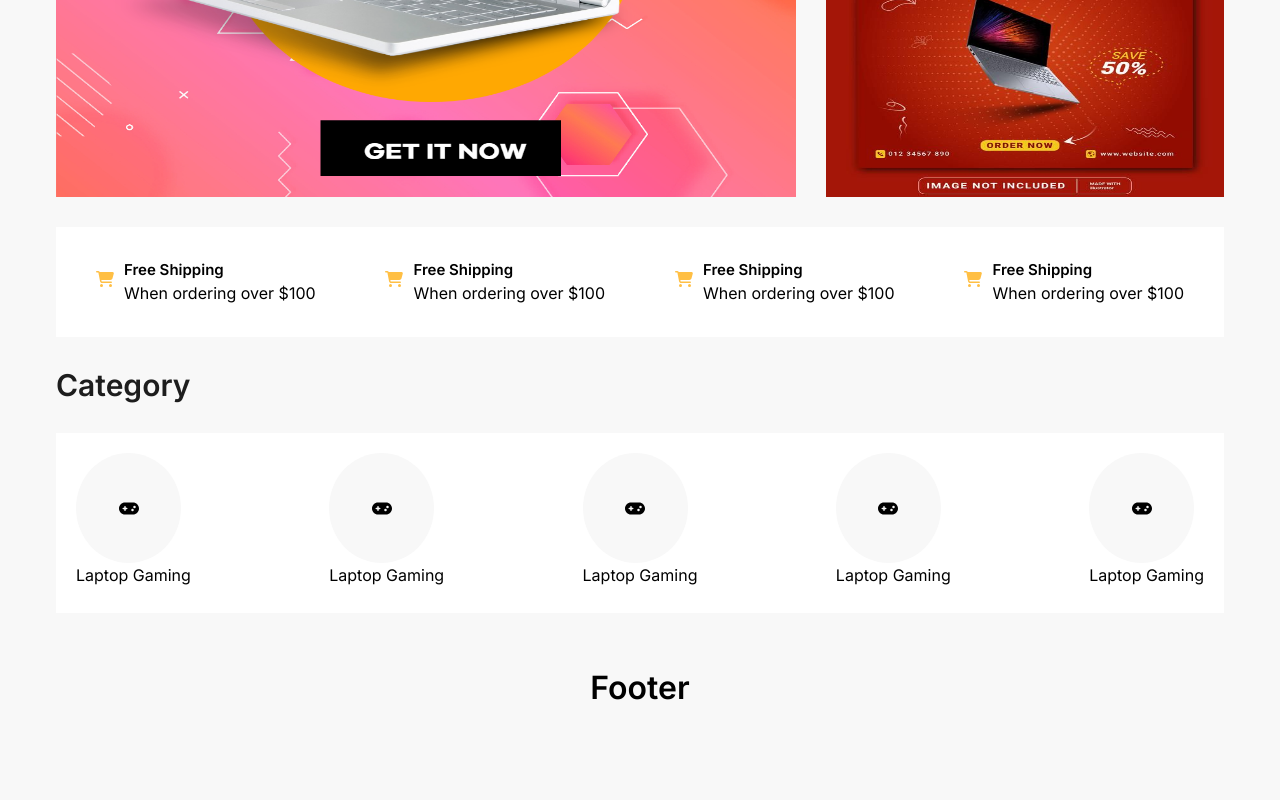
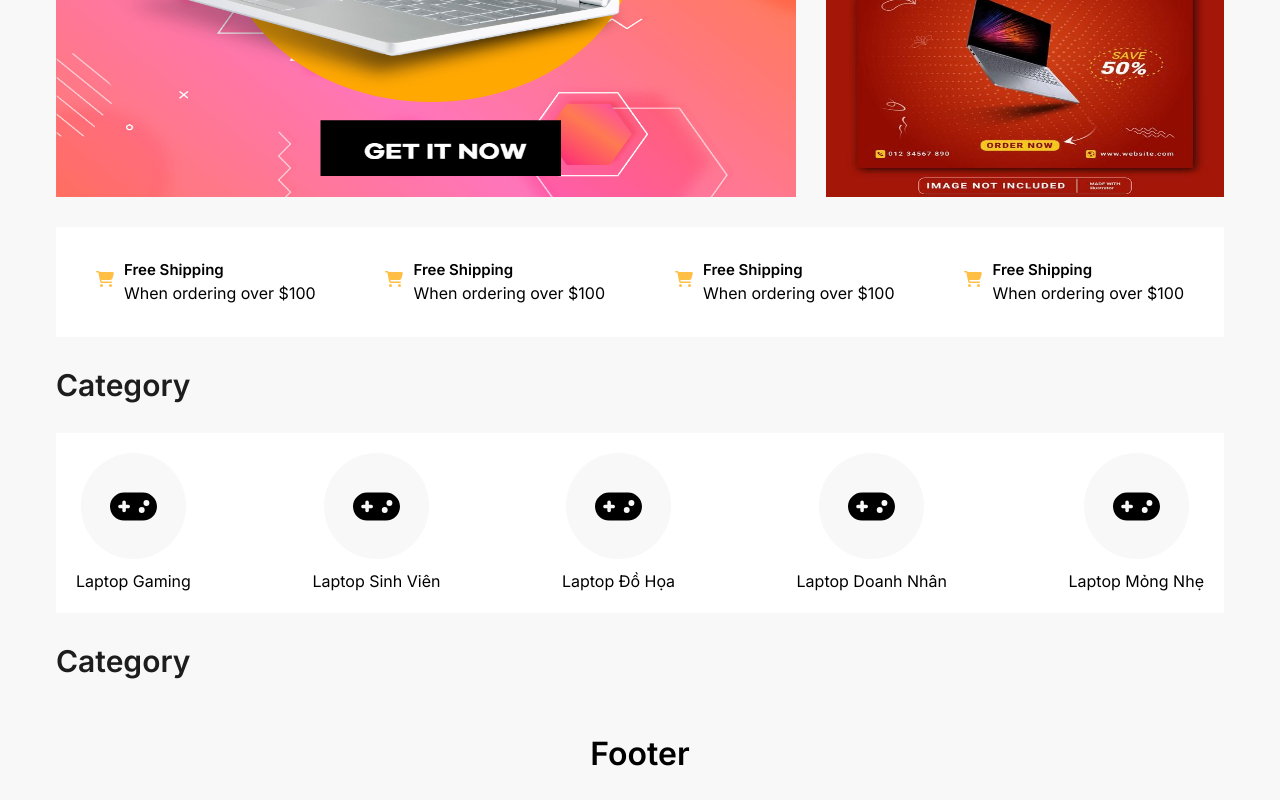
Before and after one commit to Project-React-Laravel/website-laptop, a React (Create React App) app: page / in a window 1280 px wide. Shown: the part 579-1379 px from the top of the page. Before the commit the page ends 1313 px from the top, so only its background shows below. Built offline with nearby package versions, Linux system fonts and the light colour scheme.

Commit message:
Config material UI

```diff
--- a/package.json
+++ b/package.json
@@ -3,11 +3,15 @@
   "version": "0.1.0",
   "private": true,
   "dependencies": {
+    "@emotion/react": "^11.10.5",
+    "@emotion/styled": "^11.10.5",
     "@fortawesome/fontawesome-svg-core": "^1.3.0",
     "@fortawesome/free-brands-svg-icons": "^6.0.0",
     "@fortawesome/free-regular-svg-icons": "^6.0.0",
     "@fortawesome/free-solid-svg-icons": "^6.0.0",
     "@fortawesome/react-fontawesome": "^0.1.17",
+    "@mui/icons-material": "^5.11.0",
+    "@mui/material": "^5.11.8",
     "@testing-library/jest-dom": "^5.16.5",
     "@testing-library/react": "^13.4.0",
     "@testing-library/user-event": "^13.5.0",
--- a/public/index.html
+++ b/public/index.html
@@ -15,6 +15,15 @@
       user's mobile device or desktop. See https://developers.google.com/web/fundamentals/web-app-manifest/
     -->
     <link rel="manifest" href="%PUBLIC_URL%/manifest.json" />
+    <link
+      rel="stylesheet"
+      href="https://fonts.googleapis.com/css2?family=Inter:wght@300;400;500;600&display=swap"
+    />
+    <link
+      rel="stylesheet"
+      href="https://fonts.googleapis.com/icon?family=Material+Icons"
+    />
+
     <!--
       Notice the use of %PUBLIC_URL% in the tags above.
       It will be replaced with the URL of the `public` folder during the build.
--- a/src/pages/Home/Home.module.scss
+++ b/src/pages/Home/Home.module.scss
@@ -69,6 +69,14 @@
     justify-content: space-between;
     cursor: pointer;
 }
+.cate-item{
+    display: flex;
+    flex-direction: column;
+    align-items: center;
+    p{
+        margin-top: 10px;
+    }
+}
 .circle{
     width: 105px;
     height: 110px;
@@ -76,15 +84,15 @@
     background-color: #f8f8f8;
     display: flex;
     align-items: center;
+    &:hover{
+        background-color: #2d6f6d;
+        .icon-circle{
+            color: #ffffff;
         }
-.circle:hover{
-    background-color: #2d6f6d;
-}
-.circle:hover .icon-circle{
-    color: #ffffff;
     }
     .icon-circle{
         width: 47px;
         height: 47px;
         margin: 0 auto;
     }
+}
--- a/src/pages/Home/index.js
+++ b/src/pages/Home/index.js
@@ -5,6 +5,7 @@ import img2 from '../assets/image/banner-2.jpg';
 import img3 from '../assets/image/banner-3.jpg';
 import Service from './Service';
 import CicleCate from './CircleCate';
+import { faGraduationCap } from '@fortawesome/free-solid-svg-icons';
 
 
 const cx = classNames.bind(styles)
@@ -29,24 +30,34 @@ function Home() {
                     <Service />
                 </div>
             </div>
-                <div className={cx('wrapper')}>
-                    <h1 style={{
+            <div className={cx('wrapper')}>
+                <h1 style={{
                             fontSize:'30px',
                             fontWeight:'600',
                             color:'#1d1d1d',
                             lineHeight:'36px'
                     }}>
                     Category
-                    </h1>
-                    <div className={cx('cate-container')}>
-                        <div><CicleCate /><p>Laptop Gaming</p></div>
-                        <div><CicleCate /><p>Laptop Gaming</p></div>
-                        <div><CicleCate /><p>Laptop Gaming</p></div>
-                        <div><CicleCate /><p>Laptop Gaming</p></div>
-                        <div><CicleCate /><p>Laptop Gaming</p></div>
-                    </div>
+                </h1>
+                <div className={cx('cate-container')}>
+                    <div className={cx('cate-item')}><CicleCate /><p>Laptop Gaming</p></div>
+                    <div className={cx('cate-item')}><CicleCate icon={faGraduationCap} /><p>Laptop Sinh Viên</p></div>
+                    <div className={cx('cate-item')}><CicleCate /><p>Laptop Đồ Họa</p></div>
+                    <div className={cx('cate-item')}><CicleCate /><p>Laptop Doanh Nhân</p></div>
+                    <div className={cx('cate-item')}><CicleCate /><p>Laptop Mỏng Nhẹ</p></div>
                 </div>
             </div>
+            <div className={cx('wrapper')}>
+                <h1 style={{
+                            fontSize:'30px',
+                            fontWeight:'600',
+                            color:'#1d1d1d',
+                            lineHeight:'36px'
+                    }}>
+                    Category
+                </h1>
+            </div>
+        </div>
     );
 }
 
```
Also changed, not shown: 1 other file (tests, documents, lock files or other folders). Lines whose indentation alone changed are shown as unchanged.
